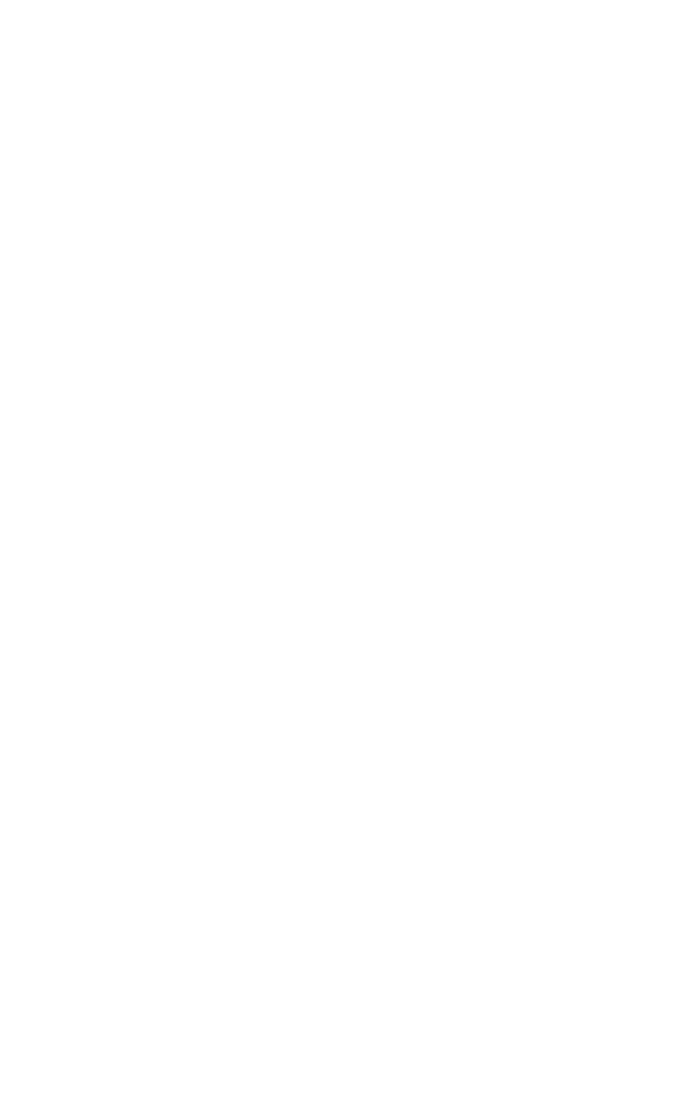
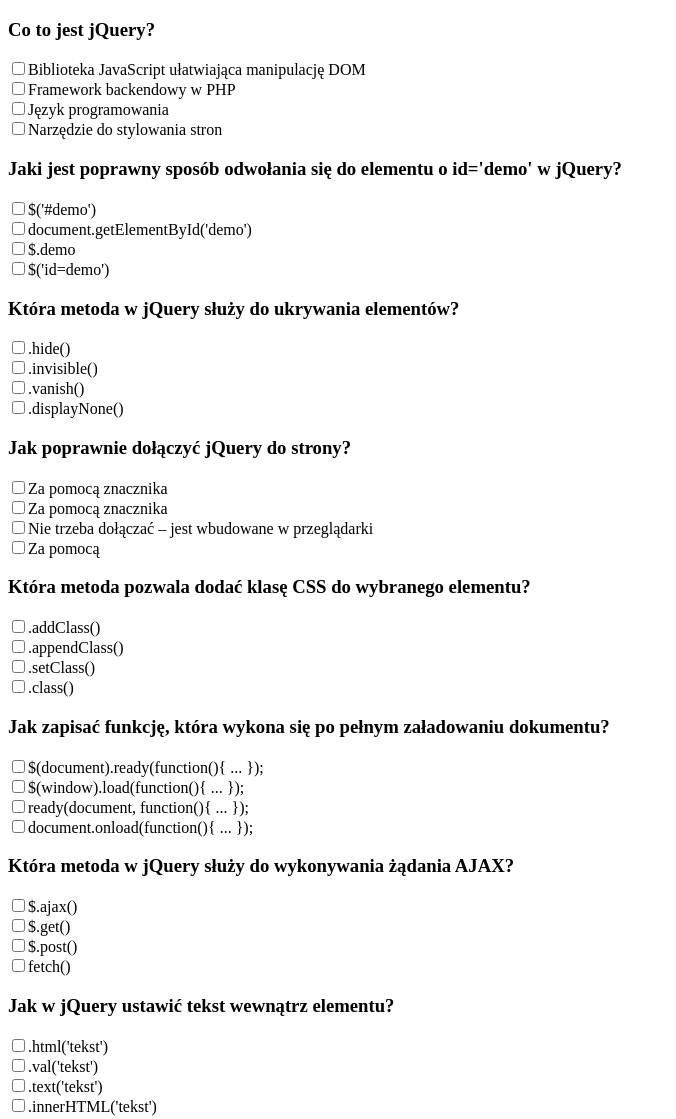
Before and after one commit to BartkW122/strona_Quiz, a plain HTML site: page Quiz/index.html in a window 1280 px wide. Shown: the top 1119 px of the page, without its empty margins (0-676 px from the left). Before the commit the page ends 800 px from the top, so only its background shows below. Drawn offline with Linux system fonts and the light colour scheme.

Commit message:
dodanie wysiwtlania pytac i odpowiedzi z checkboxami

```diff
--- a/Quiz/script.js
+++ b/Quiz/script.js
@@ -1,14 +1,36 @@
 $(document).ready(function(){
-    let div = document.createElement("div");
-    let h3 = document.createElement("h3");
-    let input = document.createElement("input");
-    let label = document.createElement("label");
+    $.getJSON('pytania.json', function(data){
+        $.each(data, function(key, val) {
+            $.each(val, function(key2, val2){
 
-    $.getJSON('pytania.json', function(data){
-        $.each(data,function(key, val) {
-            $.each(val,function(key2,val2){
+                let div = document.createElement("div");
+                let h3 = document.createElement("h3");
 
-            })
+                h3.innerHTML = val2.question;
+                div.setAttribute("id", `pytanie-${key2}`);
+                div.appendChild(h3);
+
+
+                val2.options.forEach((element, index) => {
+                    let input = document.createElement("input");
+                    let label = document.createElement("label");
+                    let br = document.createElement("br");
+
+                    input.setAttribute("type", "checkbox");
+                    input.setAttribute("name", `odpowiedz-${key2}`);
+                    input.setAttribute("id", `id-${key2}-${index}`);
+                    input.value = element;
+
+                    label.setAttribute("for", `id-${key2}-${index}`);
+                    label.innerHTML = element;
+
+                    div.appendChild(input);
+                    div.appendChild(label);
+                    div.appendChild(br);
+                });
+
+                document.body.appendChild(div);
+            });
         });
     });
 });
```
Also changed, not shown: Quiz/index.html (+1 -1 lines).
